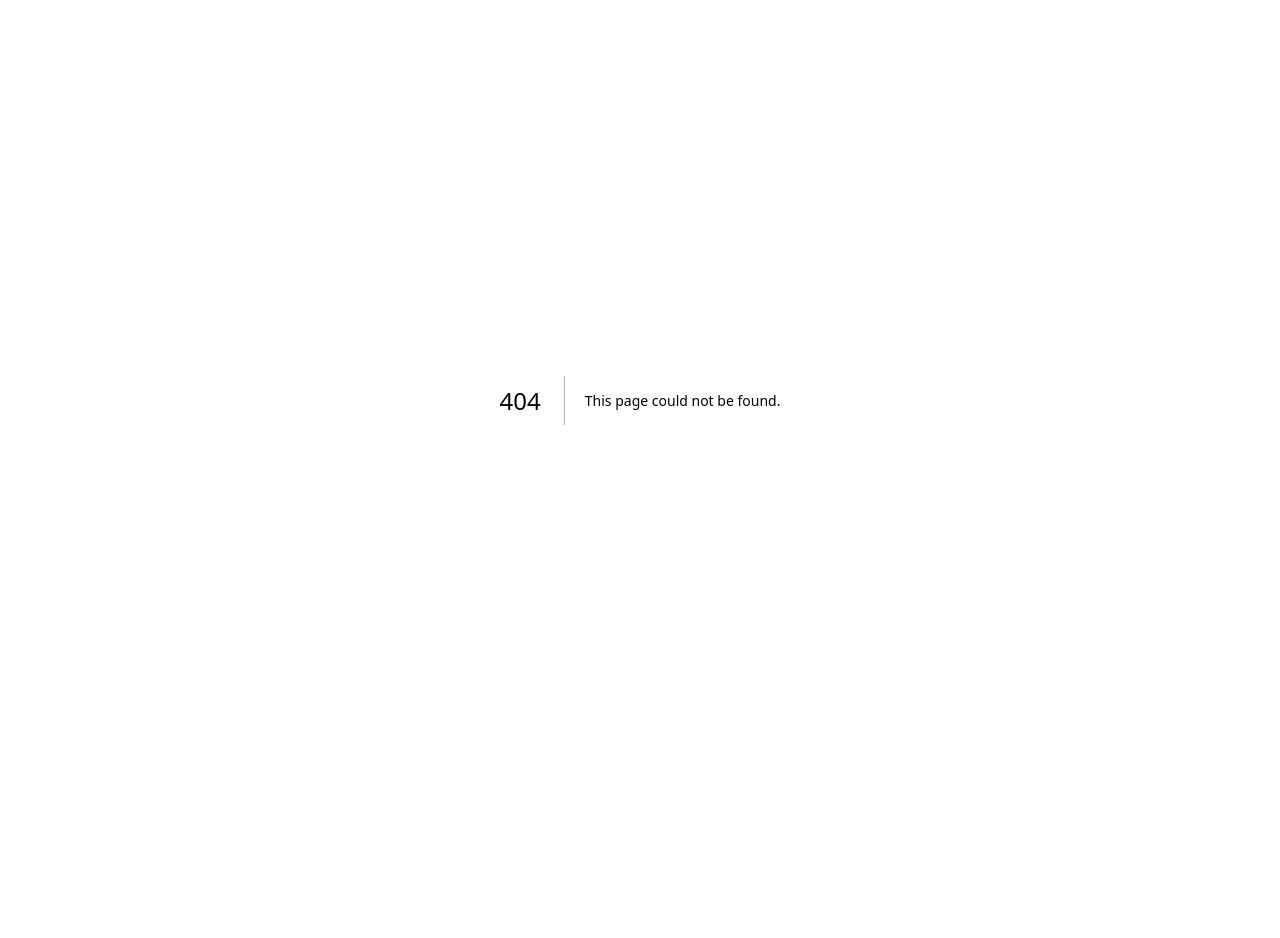
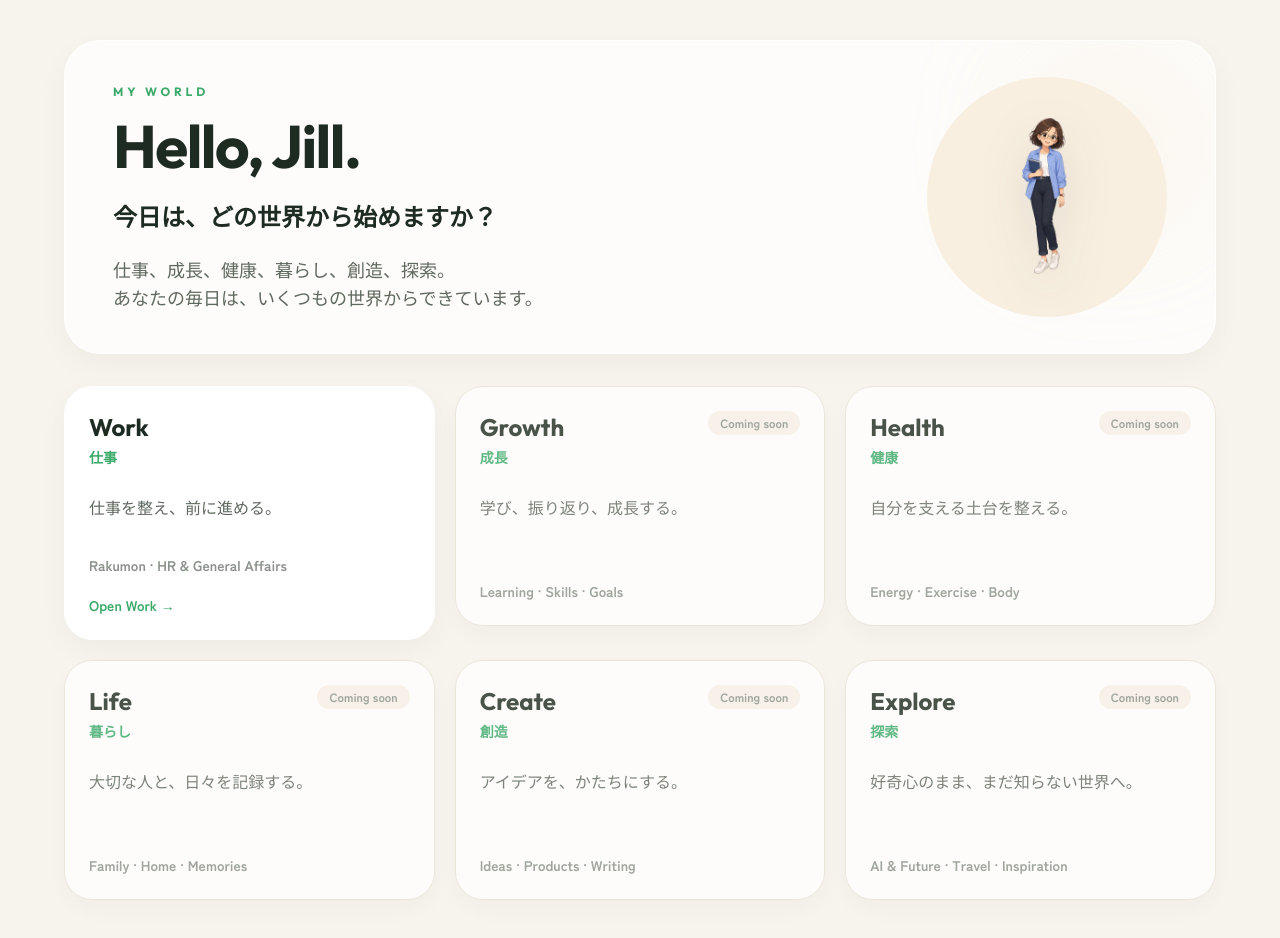
Before and after one commit to jillma215-boop/meeting-workspace, a Next.js app: page /my-world in a window 1280 px wide. Before the commit this address had no page. Before the commit the page ends 800 px from the top, so only its background shows below. Built offline with nearby package versions, Linux system fonts and the light colour scheme.

Commit message:
Build My World v1 navigation

```diff
--- a/app/layout.tsx
+++ b/app/layout.tsx
@@ -1,4 +1,11 @@
 import './globals.css';
 import type { Metadata } from 'next';
-export const metadata: Metadata = { title: 'Report Workspace – Rakumon Workplace', description: 'Rakumon report workspace' };
-export default function RootLayout({children}:{children:React.ReactNode}){return <html lang="ja"><body>{children}</body></html>}
+
+export const metadata: Metadata = {
+  title: 'My World – Jill Workspace',
+  description: "Jill's personal workspace for Work, Rakumon, and reports",
+};
+
+export default function RootLayout({ children }: { children: React.ReactNode }) {
+  return <html lang="ja"><body>{children}</body></html>;
+}
--- /dev/null
+++ b/app/my-world/page.tsx
@@ -0,0 +1,96 @@
+import Image from 'next/image';
+import Link from 'next/link';
+
+const worlds = [
+  {
+    title: 'Work',
+    japanese: '仕事',
+    description: '仕事を整え、前に進める。',
+    items: 'Rakumon · HR & General Affairs',
+    href: '/work',
+    active: true,
+  },
+  {
+    title: 'Growth',
+    japanese: '成長',
+    description: '学び、振り返り、成長する。',
+    items: 'Learning · Skills · Goals',
+    active: false,
+  },
+  {
+    title: 'Health',
+    japanese: '健康',
+    description: '自分を支える土台を整える。',
+    items: 'Energy · Exercise · Body',
+    active: false,
+  },
+  {
+    title: 'Life',
+    japanese: '暮らし',
+    description: '大切な人と、日々を記録する。',
+    items: 'Family · Home · Memories',
+    active: false,
+  },
+  {
+    title: 'Create',
+    japanese: '創造',
+    description: 'アイデアを、かたちにする。',
+    items: 'Ideas · Products · Writing',
+    active: false,
+  },
+  {
+    title: 'Explore',
+    japanese: '探索',
+    description: '好奇心のまま、まだ知らない世界へ。',
+    items: 'AI & Future · Travel · Inspiration',
+    active: false,
+  },
+];
+
+export default function MyWorldPage() {
+  return (
+    <main className="min-h-screen bg-[#F7F4EE] px-5 py-8 text-rakumon-text md:px-8 md:py-10">
+      <div className="mx-auto max-w-6xl">
+        <section className="relative overflow-hidden rounded-[36px] border border-white/80 bg-white/70 px-6 py-9 shadow-premium md:px-10 lg:px-12">
+          <div className="pointer-events-none absolute right-8 top-8 h-36 w-36 rounded-full bg-[#F1D8B6]/30 blur-3xl" />
+          <div className="relative grid items-center gap-8 lg:grid-cols-[minmax(0,1fr)_16rem]">
+            <div className="max-w-3xl">
+              <p className="font-outfit text-xs font-bold uppercase tracking-[0.32em] text-rakumon-green">My World</p>
+              <h1 className="mt-4 font-outfit text-5xl font-bold tracking-tight md:text-6xl">Hello, Jill.</h1>
+              <p className="mt-5 text-2xl font-bold leading-relaxed">今日は、どの世界から始めますか？</p>
+              <p className="mt-5 max-w-2xl whitespace-pre-line text-base leading-8 text-rakumon-body md:text-lg">
+                仕事、成長、健康、暮らし、創造、探索。{`\n`}あなたの毎日は、いくつもの世界からできています。
+              </p>
+            </div>
+            <div className="flex justify-center lg:justify-end">
+              <div className="relative grid h-52 w-52 place-items-center rounded-full bg-[#F8EFE1] md:h-60 md:w-60">
+                <Image src="/jill/jill-idle.png" alt="Digital Jill" width={180} height={180} priority className="h-40 w-40 object-contain drop-shadow-[0_18px_24px_rgba(30,43,34,0.10)] md:h-44 md:w-44" />
+              </div>
+            </div>
+          </div>
+        </section>
+
+        <section className="mt-8 grid gap-5 md:grid-cols-2 lg:grid-cols-3">
+          {worlds.map((world) => {
+            const card = (
+              <article className={`group flex min-h-[15rem] flex-col rounded-[28px] border bg-white p-6 shadow-premium transition duration-200 ${world.active ? 'border-white hover:-translate-y-1 hover:shadow-premiumHover' : 'border-[#E9E1D5] opacity-80'}`}>
+                <div className="flex items-start justify-between gap-4">
+                  <div>
+                    <p className="font-outfit text-2xl font-bold">{world.title}</p>
+                    <p className="mt-1 text-sm font-bold text-rakumon-green">{world.japanese}</p>
+                  </div>
+                  {!world.active && <span className="rounded-full bg-[#F7F1E8] px-3 py-1 text-xs font-bold text-rakumon-caption">Coming soon</span>}
+                </div>
+                <p className="mt-6 text-base leading-8 text-rakumon-body">{world.description}</p>
+                <p className="mt-auto pt-8 text-sm font-bold text-rakumon-caption">{world.items}</p>
+                {world.active && <span className="mt-5 text-sm font-bold text-rakumon-green transition group-hover:translate-x-1">Open Work →</span>}
+              </article>
+            );
+
+            return world.active && world.href ? <Link key={world.title} href={world.href}>{card}</Link> : <div key={world.title}>{card}</div>;
+          })}
+        </section>
+      </div>
+    </main>
+  );
+}
--- /dev/null
+++ b/app/work/page.tsx
@@ -0,0 +1,37 @@
+import Link from 'next/link';
+
+export default function WorkPage() {
+  return (
+    <main className="min-h-screen bg-[#F7F4EE] px-5 py-8 text-rakumon-text md:px-8 md:py-10">
+      <div className="mx-auto max-w-6xl">
+        <Link href="/my-world" className="text-sm font-bold text-rakumon-green transition hover:text-rakumon-text">← My World</Link>
+        <header className="mt-7 rounded-[34px] border border-white/80 bg-white/70 p-8 shadow-premium md:p-10">
+          <p className="font-outfit text-xs font-bold uppercase tracking-[0.32em] text-rakumon-green">Work</p>
+          <h1 className="mt-4 font-outfit text-5xl font-bold tracking-tight">Work</h1>
+          <p className="mt-4 max-w-2xl text-base leading-8 text-rakumon-body">RakumonとHR & General Affairsを、落ち着いて見渡すためのワークスペースです。</p>
+        </header>
+
+        <section className="mt-8 grid gap-5 md:grid-cols-2">
+          <Link href="/work/rakumon" className="group rounded-[28px] border border-white bg-white p-7 shadow-premium transition duration-200 hover:-translate-y-1 hover:shadow-premiumHover">
+            <p className="font-outfit text-3xl font-bold">Rakumon</p>
+            <p className="mt-2 text-sm font-bold uppercase tracking-[0.2em] text-rakumon-green">Product & Business</p>
+            <div className="mt-8 grid gap-3 sm:grid-cols-2">
+              {['Reports', 'Core Operations', 'ToB Business', 'ToC Business'].map((item) => <span key={item} className="rounded-2xl bg-[#F8F4EE] px-4 py-3 text-sm font-bold text-rakumon-body">{item}</span>)}
+            </div>
+            <span className="mt-8 inline-block text-sm font-bold text-rakumon-green transition group-hover:translate-x-1">Open Rakumon →</span>
+          </Link>
+
+          <article className="rounded-[28px] border border-[#E9E1D5] bg-white p-7 opacity-80 shadow-premium">
+            <div className="flex items-start justify-between gap-4">
+              <div>
+                <p className="font-outfit text-3xl font-bold">HR & General Affairs</p>
+                <p className="mt-2 text-sm font-bold uppercase tracking-[0.2em] text-rakumon-green">People & Office</p>
+              </div>
+              <span className="rounded-full bg-[#F7F1E8] px-3 py-1 text-xs font-bold text-rakumon-caption">Coming soon</span>
+            </div>
+          </article>
+        </section>
+      </div>
+    </main>
+  );
+}
--- /dev/null
+++ b/app/work/rakumon/page.tsx
@@ -0,0 +1,63 @@
+import Link from 'next/link';
+
+const modules = [
+  {
+    title: 'Reports',
+    items: ['Weekly Report', 'Monthly Report', 'Program Report'],
+    href: '/',
+    active: true,
+  },
+  {
+    title: 'Core Operations',
+    items: ['Inquiries', 'Teachers', 'Support', 'Testing', 'Issues & Improvements'],
+    active: false,
+  },
+  {
+    title: 'ToB Business',
+    items: ['Pipeline', 'Proposals', 'Contracts', 'Schools', 'Usage', 'Interviews'],
+    active: false,
+  },
+  {
+    title: 'ToC Business',
+    items: ['Product', 'Users', 'Content & SNS', 'Campaigns', 'Surveys', 'Insights'],
+    active: false,
+  },
+];
+
+export default function RakumonPage() {
+  return (
+    <main className="min-h-screen bg-[#F7F4EE] px-5 py-8 text-rakumon-text md:px-8 md:py-10">
+      <div className="mx-auto max-w-6xl">
+        <nav className="flex flex-wrap gap-3 text-sm font-bold text-rakumon-green">
+          <Link href="/my-world" className="transition hover:text-rakumon-text">My World</Link>
+          <span className="text-rakumon-caption">/</span>
+          <Link href="/work" className="transition hover:text-rakumon-text">Work</Link>
+        </nav>
+        <header className="mt-7 rounded-[34px] border border-white/80 bg-white/70 p-8 shadow-premium md:p-10">
+          <p className="font-outfit text-xs font-bold uppercase tracking-[0.32em] text-rakumon-green">Rakumon</p>
+          <h1 className="mt-4 font-outfit text-5xl font-bold tracking-tight">Rakumon Workspace</h1>
+          <p className="mt-4 max-w-2xl text-base leading-8 text-rakumon-body">Product & Businessの主要領域を、必要な深さで開いていくためのホームです。</p>
+        </header>
+
+        <section className="mt-8 grid gap-5 md:grid-cols-2">
+          {modules.map((module) => {
+            const content = (
+              <article className={`group flex min-h-[19rem] flex-col rounded-[28px] border bg-white p-7 shadow-premium transition duration-200 ${module.active ? 'border-white hover:-translate-y-1 hover:shadow-premiumHover' : 'border-[#E9E1D5] opacity-80'}`}>
+                <div className="flex items-start justify-between gap-4">
+                  <h2 className="font-outfit text-3xl font-bold">{module.title}</h2>
+                  {!module.active && <span className="rounded-full bg-[#F7F1E8] px-3 py-1 text-xs font-bold text-rakumon-caption">Coming soon</span>}
+                  {module.active && <span className="rounded-full bg-rakumon-light px-3 py-1 text-xs font-bold text-rakumon-green">Active</span>}
+                </div>
+                <div className="mt-7 flex flex-wrap gap-3">
+                  {module.items.map((item) => <span key={item} className="rounded-2xl bg-[#F8F4EE] px-4 py-3 text-sm font-bold text-rakumon-body">{item}</span>)}
+                </div>
+                {module.active && <span className="mt-auto pt-8 text-sm font-bold text-rakumon-green transition group-hover:translate-x-1">Open Report Workspace →</span>}
+              </article>
+            );
+            return module.active && module.href ? <Link key={module.title} href={module.href}>{content}</Link> : <div key={module.title}>{content}</div>;
+          })}
+        </section>
+      </div>
+    </main>
+  );
+}
```
